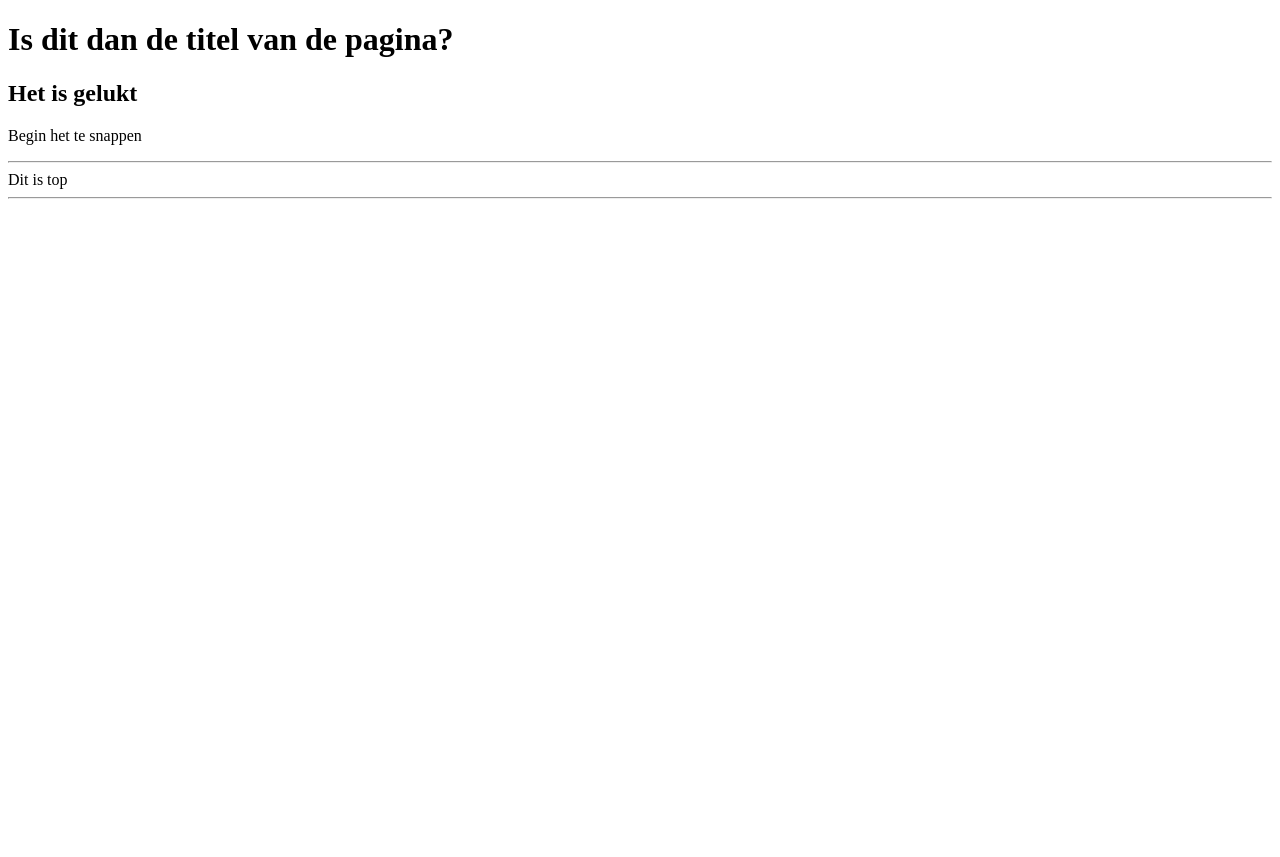
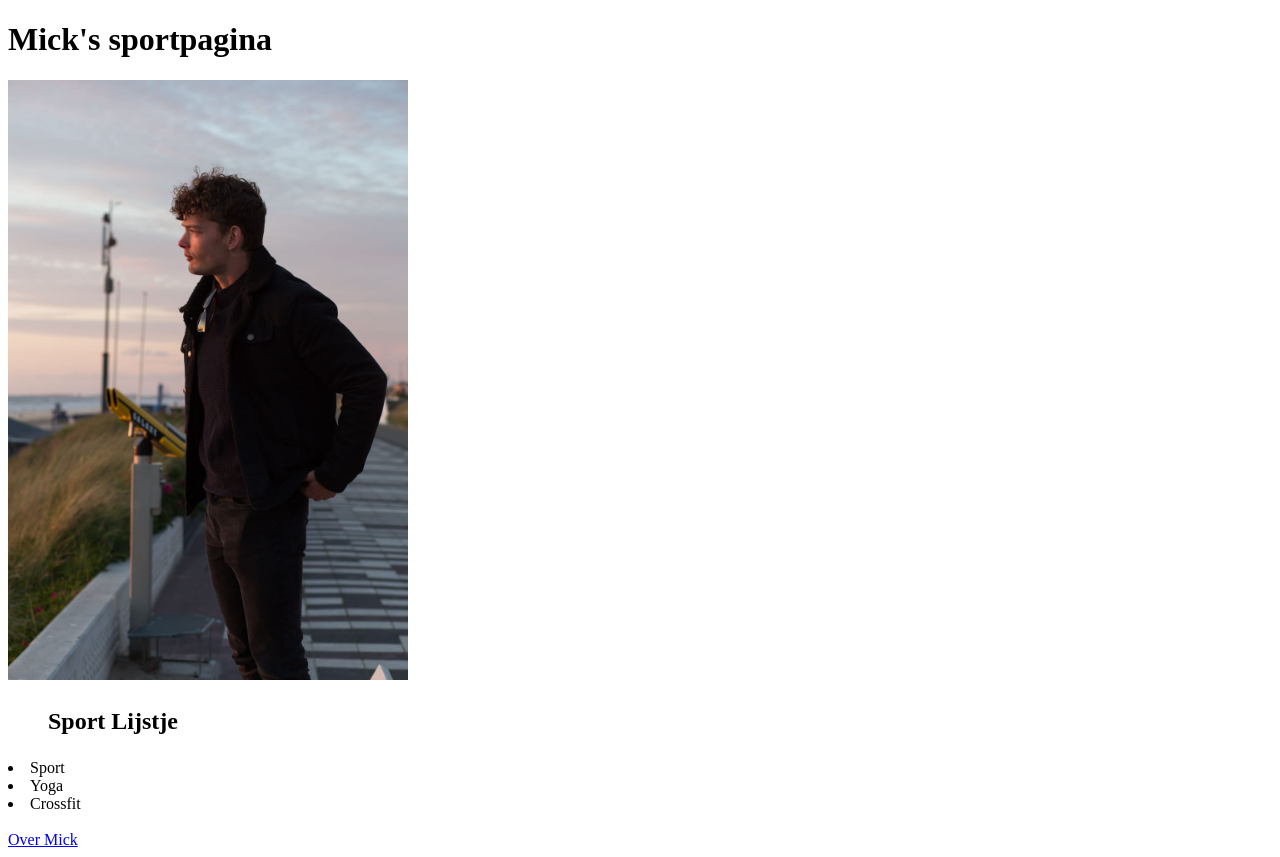
Before and after one commit to MMJvanMierlo/winc, a plain HTML site: page index.html in a window 1280 px wide. Before the commit the page ends 800 px from the top, so only its background shows below. Drawn offline with Linux system fonts and the light colour scheme.

Commit message:
Add files via upload

```diff
--- a/index.html
+++ b/index.html
@@ -6,8 +6,13 @@
         </head>
         <body>
           <!-- hier zet je de code in de body tags-->
-        </body><h1>Is dit dan de titel van de pagina?</h1>
-        <h2>Het is gelukt</h2>
-        <p>Begin het te snappen</p>
-        <hr>Dit is top<hr>
+        </body><h1>Mick's sportpagina</h1>
+        <img src="foto_mick.jpg" alt="Foto van Mick" height="600" width="400">
+        <h2><ol>Sport Lijstje</ol></h2>
+        <li>Sport</li>
+        <li>Yoga</li>
+        <li>Crossfit</li>
+        <br>
+        <a href="about.html">Over Mick</a>
  </html>
+ </html>
```
Also changed, not shown: about.html (added, +10 -0 lines), foto_mick.jpg (added).
